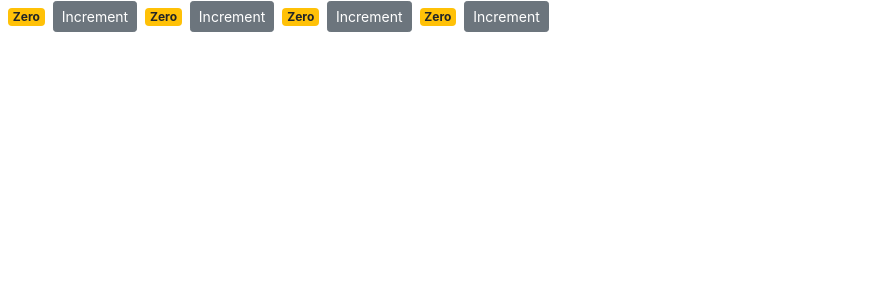
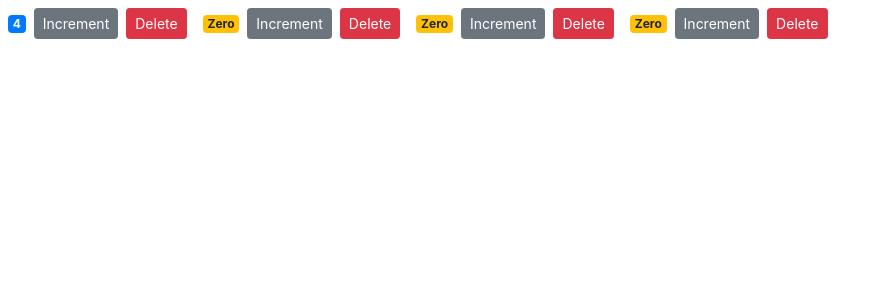
Before and after one commit to JackieDiu/counter-app, a React (Create React App) app: page / in a window 1280 px wide. Shown: the top 300 px of the page, without its empty margins (0-883 px from the left). Built offline with nearby package versions, Linux system fonts and the light colour scheme.

Commit message:
successfully added a delete button

```diff
--- a/src/components/counter.jsx
+++ b/src/components/counter.jsx
@@ -2,12 +2,12 @@
 
 class Counter extends React.Component {
   state = {
-    count: 0
+    value: this.props.counter.value
   };
 
   handleIncrement = product => {
     this.setState({
-      count: this.state.count + 1
+      value: this.state.value + 1
     });
   };
 
@@ -21,18 +21,24 @@
         >
           Increment
         </button>
+        <button
+          onClick={() => this.props.onDelete(this.props.counter.id)}
+          className="btn btn-danger btn-sm m-2"
+        >
+          Delete
+        </button>
       </React.Fragment>
     );
   }
 
   getBadgeClasses() {
     let classes = "badge m-2 badge-";
-    classes += this.state.count === 0 ? "warning" : "primary";
+    classes += this.state.value === 0 ? "warning" : "primary";
     return classes;
   }
 
   formatCount() {
-    const { count } = this.state;
+    const { value: count } = this.state;
     return count === 0 ? "Zero" : count;
   }
 }
--- a/src/components/counters.jsx
+++ b/src/components/counters.jsx
@@ -11,13 +11,24 @@
     ]
   };
 
+  handleDelete = counterId => {
+    const counters = this.state.counters.filter(c => c.id !== counterId);
+    this.setState({
+      counters
+    });
+  };
+
   render() {
     return (
-      <div>
+      <React.Fragment>
         {this.state.counters.map(counter => (
-          <Counter key={counter.id} />
+          <Counter
+            key={counter.id}
+            onDelete={this.handleDelete}
+            counter={counter}
+          />
         ))}
-      </div>
+      </React.Fragment>
     );
   }
 }
```
